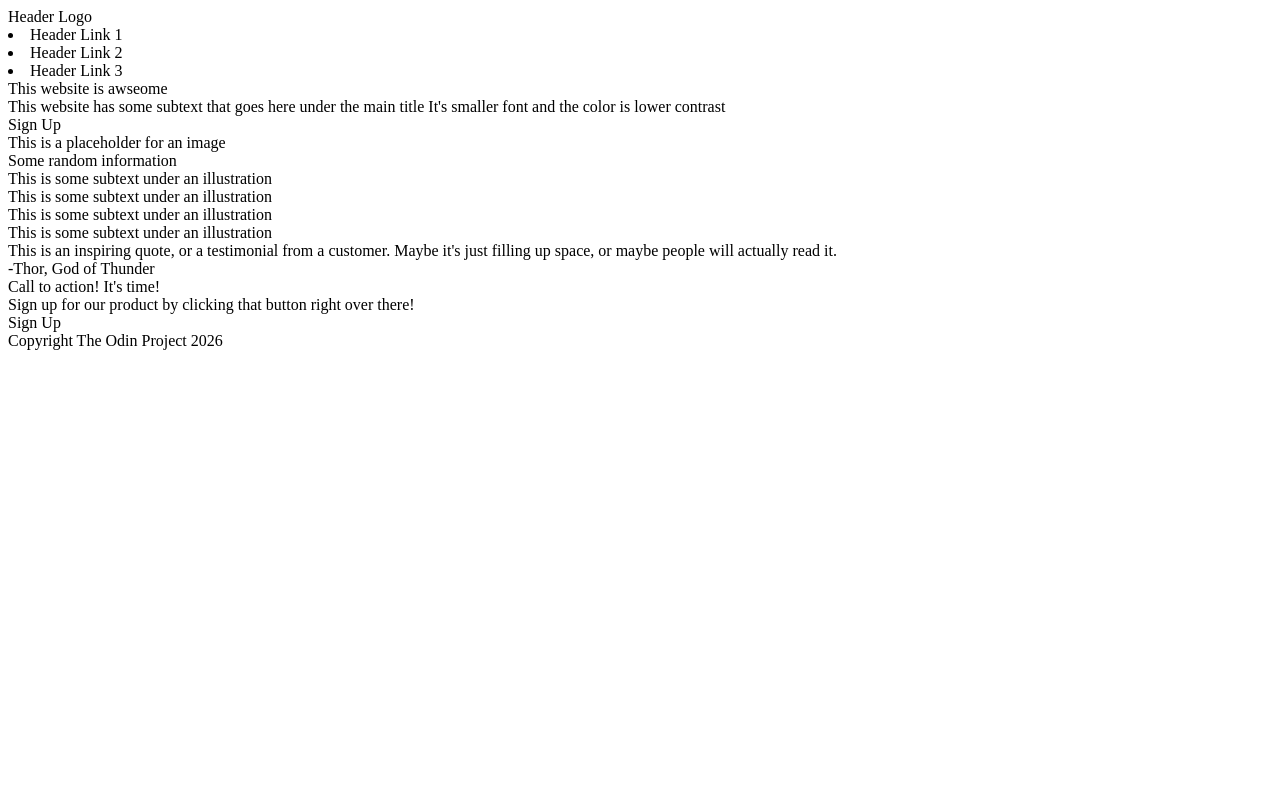
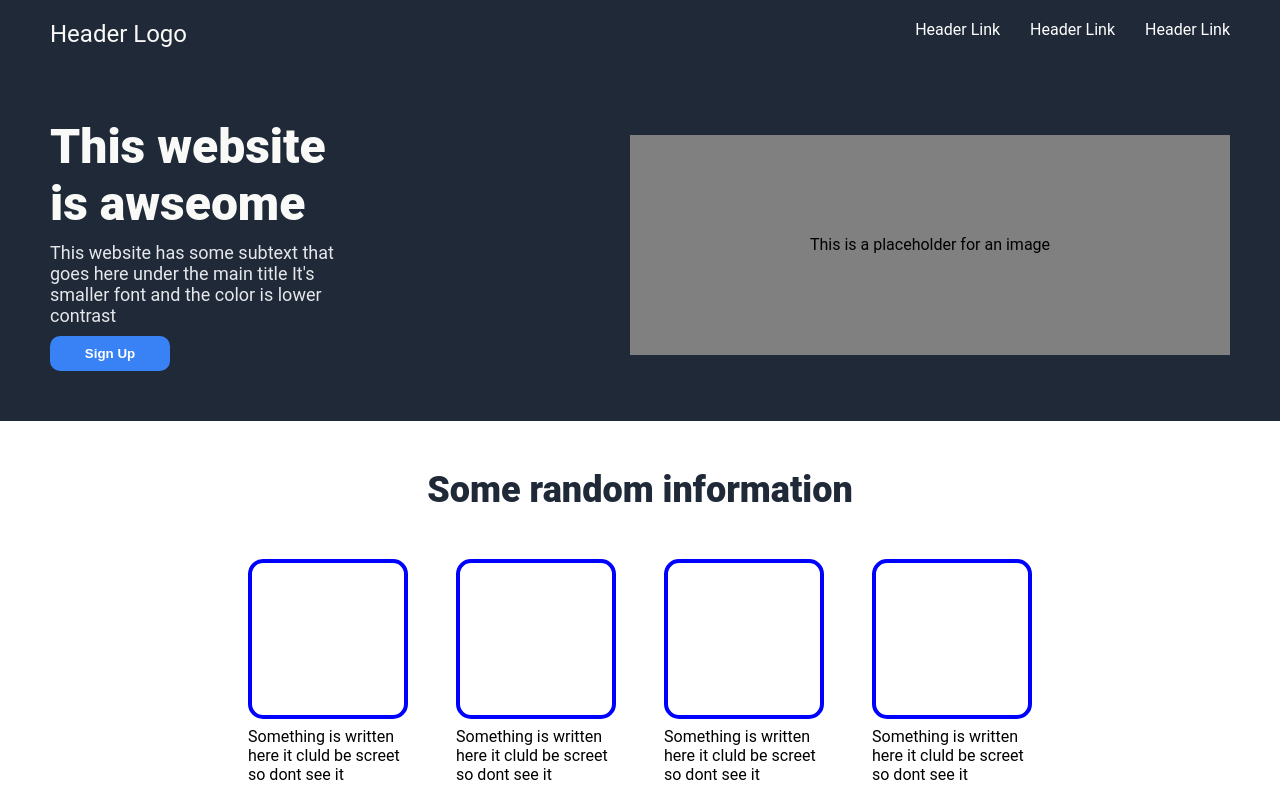
Before and after one commit to mohammeddino2012-dev/odin-landing-page, a plain HTML site: page index.html in a window 1280 px wide. Shown: the top 800 px of the page. Drawn offline with Linux system fonts and the light colour scheme.

Commit message:
Add the styles for the site and modified the HTML for CSS adaptiblity
The HTML code has some unnessecary nesting that was contradicting
the styles for the for the specified/targeted element or class like the footer
that was nested in the call-action div that made it to not push down and act as a footer
and also the call to action and Quote section which has been nested in the main-info div that gave
unwanted results.

Add some containers for the informatiom sector that housed the boxes(that were not on the first version of the code).

Made the code unnessecarly clean for anyone who wants to make it as model for other projects.

Add the styles that will match The Odin Project design picture as a test of my flexbox and css knowledge

```diff
--- a/index.html
+++ b/index.html
@@ -3,47 +3,65 @@
 <head>
     <meta charset="UTF-8">
     <meta name="viewport" content="width=device-width, initial-scale=1.0">
+    <link rel="stylesheet" href="style.css">
     <title>Document</title>
 </head>
 <body>
     <div class="web-container">
         <div class="top">
             <div class="header">
-                <div class="left-link">Header Logo</div>
+                <div class="header-logo">Header Logo</div>
                 <div class="right-links">
-                    <li class="header-link">Header Link 1</li>
-                    <li class="header-link">Header Link 2</li>
-                    <li class="header-link">Header Link 3</li>
+                    <a href="#">Header Link</a>
+                    <a href="#">Header Link</a>
+                    <a href="#">Header Link</a>
                 </div>
             </div>
             <div class="hero-area">
                 <div class="hero-main">
                     <div class="hero-main-text">This website is awseome</div>
                     <div class="hero-secondary-text">This website has some subtext that goes here under the main title It's smaller font and the color is lower contrast</div>
-                    <div class="button">Sign Up</div>
+                    <a href='https://creations.mtdv.me/cyber-x-signup'>
+                         <button class="button">Sign Up</button>
+                    </a>
                 </div>
                 <div class="place-holder">This is a placeholder for an image</div>
             </div>
         </div>
         <div class="main-info">
             <div class="info-title">Some random information</div>
-            <div class="info-holder">
-                <div class="info">This is some subtext under an illustration</div>
-                <div class="info">This is some subtext under an illustration</div>
-                <div class="info">This is some subtext under an illustration</div>
-                <div class="info">This is some subtext under an illustration</div>
+            <div class="box-container">
+                <div class="box1">
+                    <div class="box"></div>
+                    <div class="info">Something is written here it cluld be screet so dont see it</div>
+                </div>
+                <div class="box1">
+                    <div class="box"></div>
+                    <div class="info">Something is written here it cluld be screet so dont see it</div>
+                </div>
+                <div class="box1">
+                    <div class="box"></div>
+                    <div class="info">Something is written here it cluld be screet so dont see it</div>
+                 </div>
+                <div class="box1">
+                    <div class="box"></div>
+                    <div class="info">Something is written here it cluld be screet so dont see it</div>
+                </div>
             </div>
         </div>
         <div class="quote-holder">
-            <div class="quote">This is an inspiring quote, or a testimonial from a customer. Maybe it's just filling up space, or maybe people will actually read it.</div>
+            <div class="quote">This is an inspiring quote, or a testimonial from a customer. Maybe it's just filling up space, or maybe people will actually read it. All I know is that is look nice</div>
             <div class="name">-Thor, God of Thunder</div>
         </div>
         <div class="call-holder">
-            <div class="action-time">Call to action! It's time!</div>
-            <div class="action-text">Sign up for our product by clicking that button right over there!</div>
-            <div class="button">Sign Up</div>
+            <div class="action">
+                <div class="action-time">Call to action! It's time!</div>
+                <div class="action-text">Sign up for our product by clicking that button right over there!</div>
+            </div>
+            <a href='https://creations.mtdv.me/cyber-x-signup'>
+                <button class="button">Sign Up</button>
+            </a>
         </div>
         <div class="footer">Copyright The Odin Project 2026</div>
-    </div>
 </body>
 </html>
--- /dev/null
+++ b/style.css
@@ -0,0 +1,187 @@
+body{
+    font-family: 'Roboto';
+    min-height: 100dvh;
+}
+
+*{
+    margin: 0;
+    padding: 0;
+    box-sizing: border-box;
+}
+
+a{
+    color: white;
+    text-decoration: none;
+}
+
+.web-container{
+    display: flex;
+    flex-direction: column;
+    min-height: 100dvh;
+}
+
+.top{
+    background-color: #1f2937;
+}
+
+.footer{
+    background-color: #1f2937;
+    color: white;
+    padding: 32px;
+    display: flex;
+    justify-content: center;
+    align-items: center;
+}
+
+.header{
+    display: flex;
+    padding: 20px 50px;
+    justify-content: space-between;
+}
+
+.right-links{
+    display: flex;
+    gap: 30px;
+}
+
+.header-logo{
+    font-size: 24px;
+    color: #f9faf8;
+}
+
+.hero-area{
+    display: flex;
+    align-items: center;
+    padding-right: 50px;
+    justify-content: space-between;
+}
+
+.hero-main{
+    width: 400px;
+    display: flex;
+    flex-direction: column;
+    padding: 50px;
+    gap: 10px;
+}
+
+.hero-main-text{
+    font-size: 48px;
+    color: #f9faf8;
+    font-weight: 900;
+}
+
+.hero-secondary-text{
+    font-size: 18px;
+    color: #e5e7eb;
+}
+
+.button{
+    background-color: #3882f6;
+    color: white;
+    font-weight: bold;
+    padding: 10px 10px;
+    width: 120px;
+    border-radius: 10px;
+    border: 4px #3882f6;
+    display: flex;
+    justify-content: center;
+    align-items: center;
+}
+
+.place-holder{
+    width: 600px;
+    height: 220px;
+    background-color: grey;
+    display: flex;
+    justify-content: center;
+    align-items: center;
+
+}
+
+
+
+.main-info{
+    padding: 48px 0  0;
+    flex-grow: 1;
+}
+
+.info-title{
+    font-size: 36px;
+    color: #1f2937;
+    font-weight: 900;
+    margin-bottom: 48px;
+    display: flex;
+    align-items: center;
+    justify-content: center;
+}
+
+
+
+.box-container{
+    display: flex;
+    gap: 48px;
+    justify-content: center;
+    margin-bottom: 50px;
+}
+
+.info{
+    display: flex;
+    width: 160px;
+    gap: 10px;
+}
+.box{
+    width: 160px;
+    height: 160px;
+    border-width: 4px;
+    border-radius: 15px;
+    border: 4px solid blue;
+    margin-bottom: 8px;
+}
+
+.name{
+    font-size: 25px;
+    display: flex;
+    justify-content: flex-end;
+}
+
+.quote-holder{
+    background-color: #e5e7eb;
+    font-size: 36px;
+    color: #1f2931;
+    font-weight: 200;
+    font-style: italic;
+    padding: 100px;
+}
+
+.quote{
+    max-width: 800px;
+    margin: auto;
+
+}
+.call-holder{
+    background-color: #3882f6;
+    color: white;
+    margin: 100px;
+    padding: 48px 80px;
+    border-radius: 4px;
+    display: flex;
+    justify-content: space-around;
+}
+
+.action{
+    width: 600px;
+    display: flex;
+    flex-direction: column;
+    gap: 10px
+}
+.action-time{
+    font-size: 24px;
+}
+
+.call-holder .button{
+    border: 4px solid white;
+    width: 120px;
+    display: flex;
+    justify-content: center;
+    align-items: center;
+}
```
